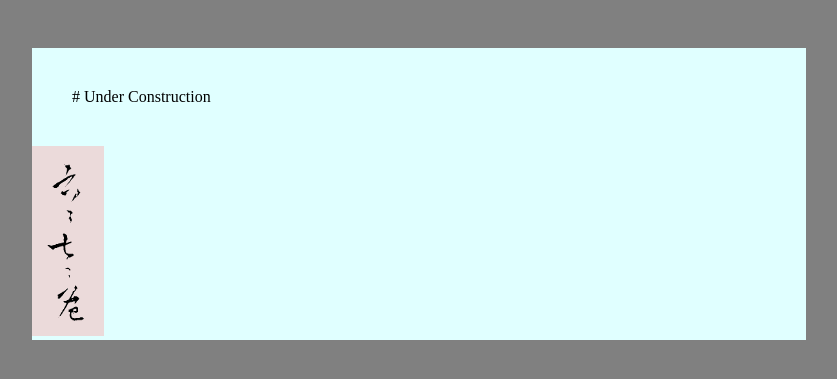
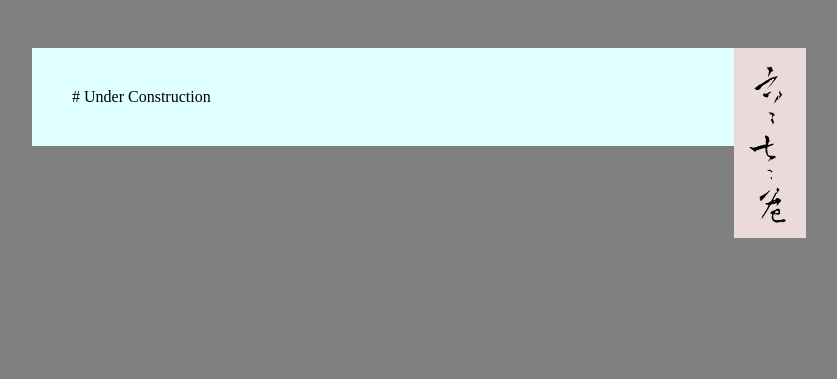
Before and after one commit to wangguanzhou/wangguanzhou.github.io, a Jekyll site: the page built from index.html, in a window 1280 px wide. Shown: the top 379 px of the page, without its empty margins (221-1058 px from the left). Built offline with Jekyll 4.4.1, drawn with Linux system fonts in a browser that asks for light colours; the list of posts is cut into pages by our own code.

Commit message:
fix layout problem

```diff
--- a/css/style.css
+++ b/css/style.css
@@ -14,13 +14,13 @@ body {
 .column {
 	display: inline-block;
 	vertical-align: top;
-	width: 700px;
 	padding: 40px;
 }
 
 .sidebar {
 	display: inline-block;
 	vertical-align: top;
+	float: right;
 	width: 72px;
 	padding: 0;
 
```
